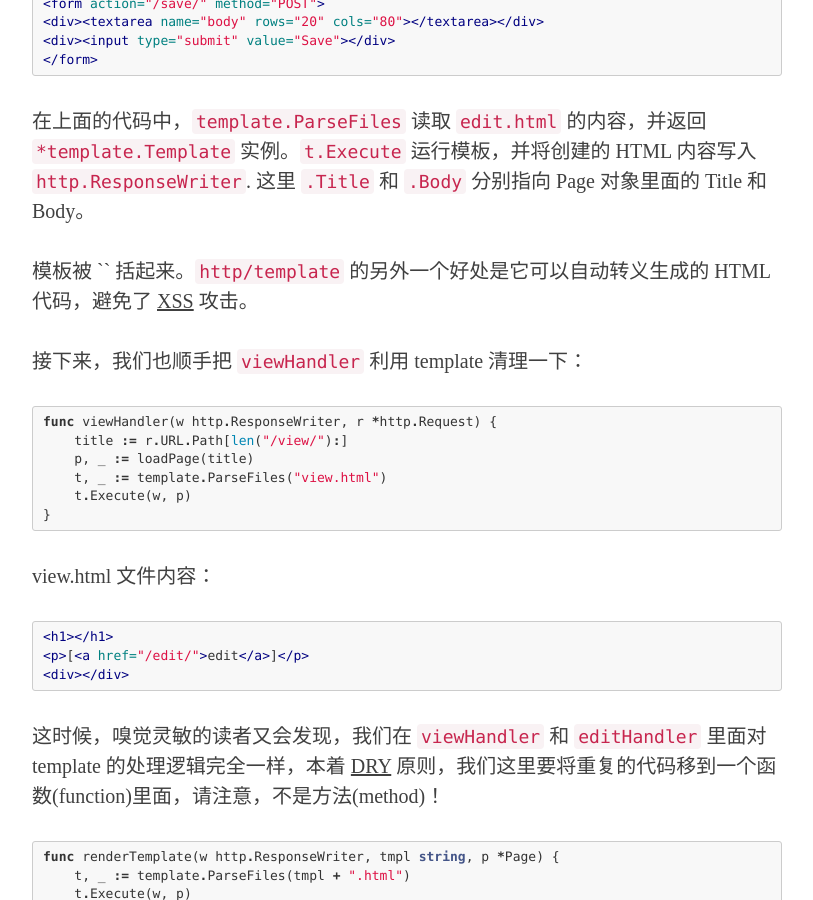
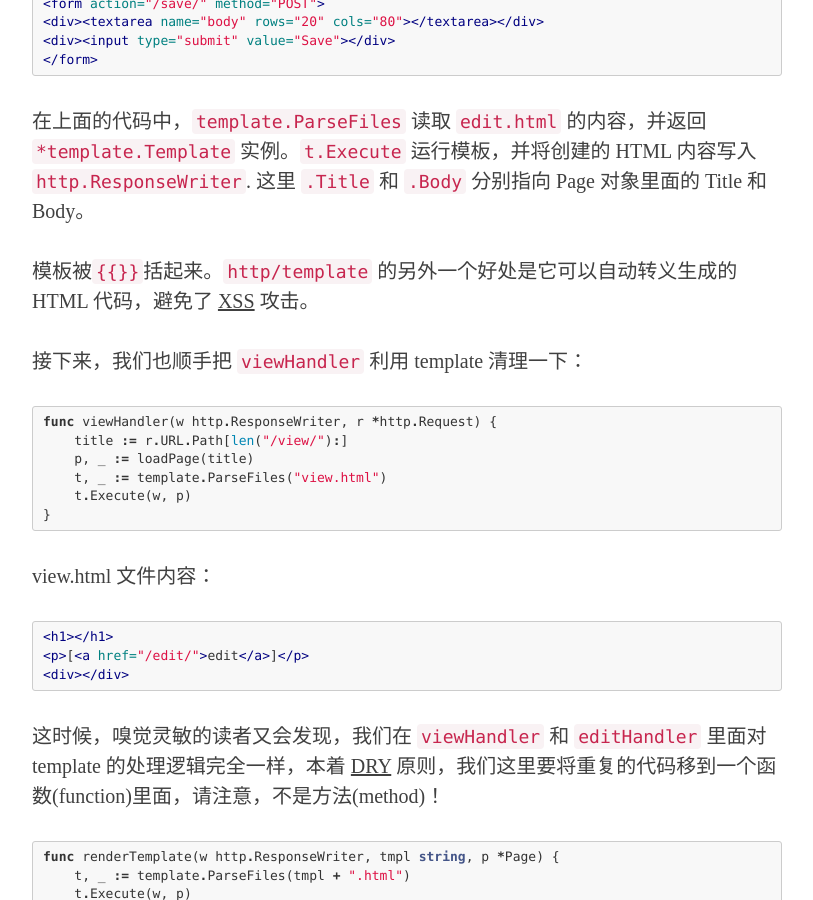
Before and after one commit to puffsun/puffsun.github.io-source, a Jekyll site: the page built from _posts/2015-03-28-build-web-app-with-go.markdown, in a window 1280 px wide and 900 px high, scrolled down 6343 px. Shown: the whole window, without its empty margins (233-1046 px from the left). Built offline with Jekyll 4.4.1, drawn with Linux system fonts in a browser that asks for light colours; nearby versions of some CDN libraries; some web fonts are replaced; comment, search, counter and statistics services are not loaded; part of the change alters nothing that is shown.

```diff
--- a/_posts/2015-03-28-build-web-app-with-go.markdown
+++ b/_posts/2015-03-28-build-web-app-with-go.markdown
@@ -266,7 +266,7 @@ func main() {
 
 在上面的代码中，`template.ParseFiles` 读取 `edit.html` 的内容，并返回`*template.Template` 实例。`t.Execute` 运行模板，并将创建的 HTML 内容写入 `http.ResponseWriter`. 这里 `.Title` 和 `.Body` 分别指向 Page 对象里面的 Title 和 Body。
 
-模板被 `{{` 和 `}}` 括起来。`http/template` 的另外一个好处是它可以自动转义生成的 HTML 代码，避免了 [XSS](http://en.wikipedia.org/wiki/Cross-site_scripting) 攻击。
+模板被`{% raw %}{{}}{% endraw %}`括起来。`http/template` 的另外一个好处是它可以自动转义生成的 HTML 代码，避免了 [XSS](http://en.wikipedia.org/wiki/Cross-site_scripting) 攻击。
 
 接下来，我们也顺手把 `viewHandler` 利用 template 清理一下：
 
```
